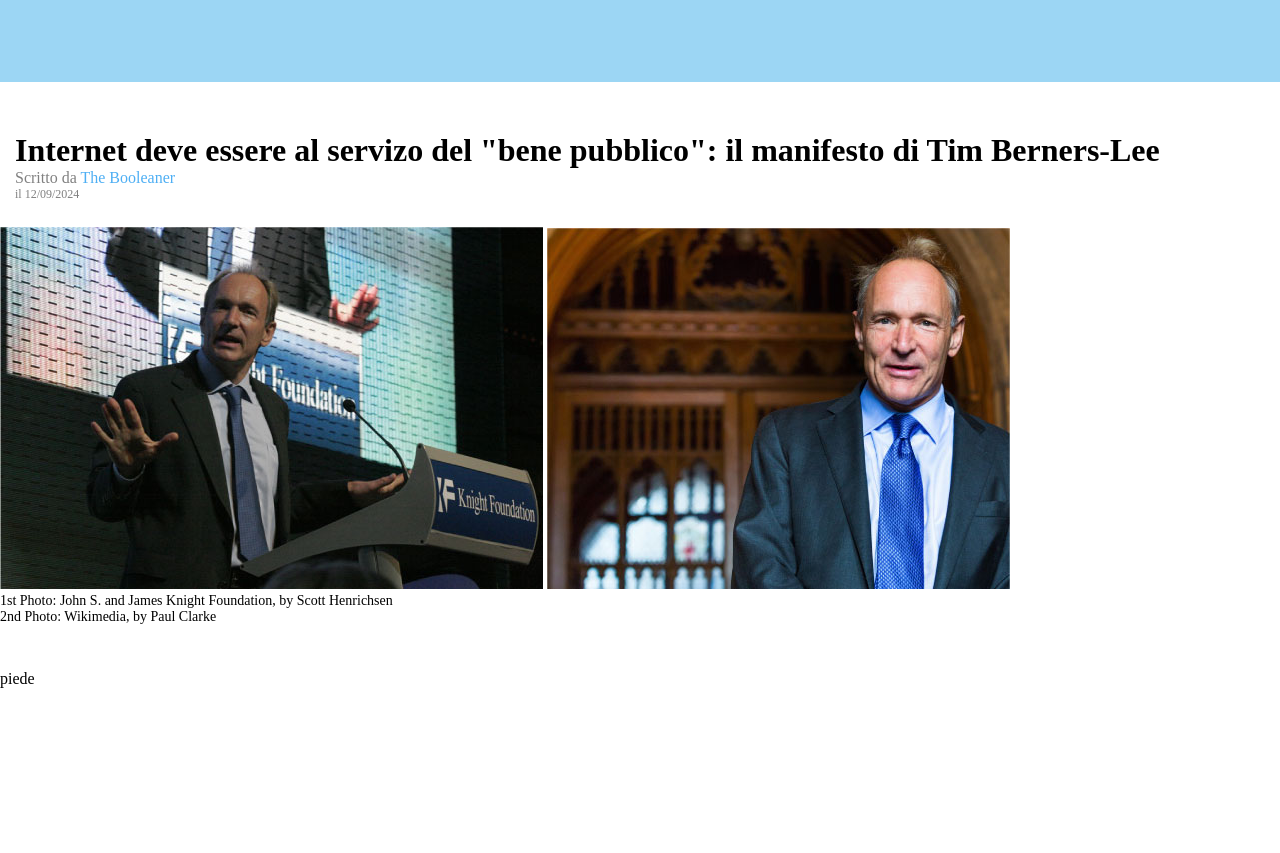
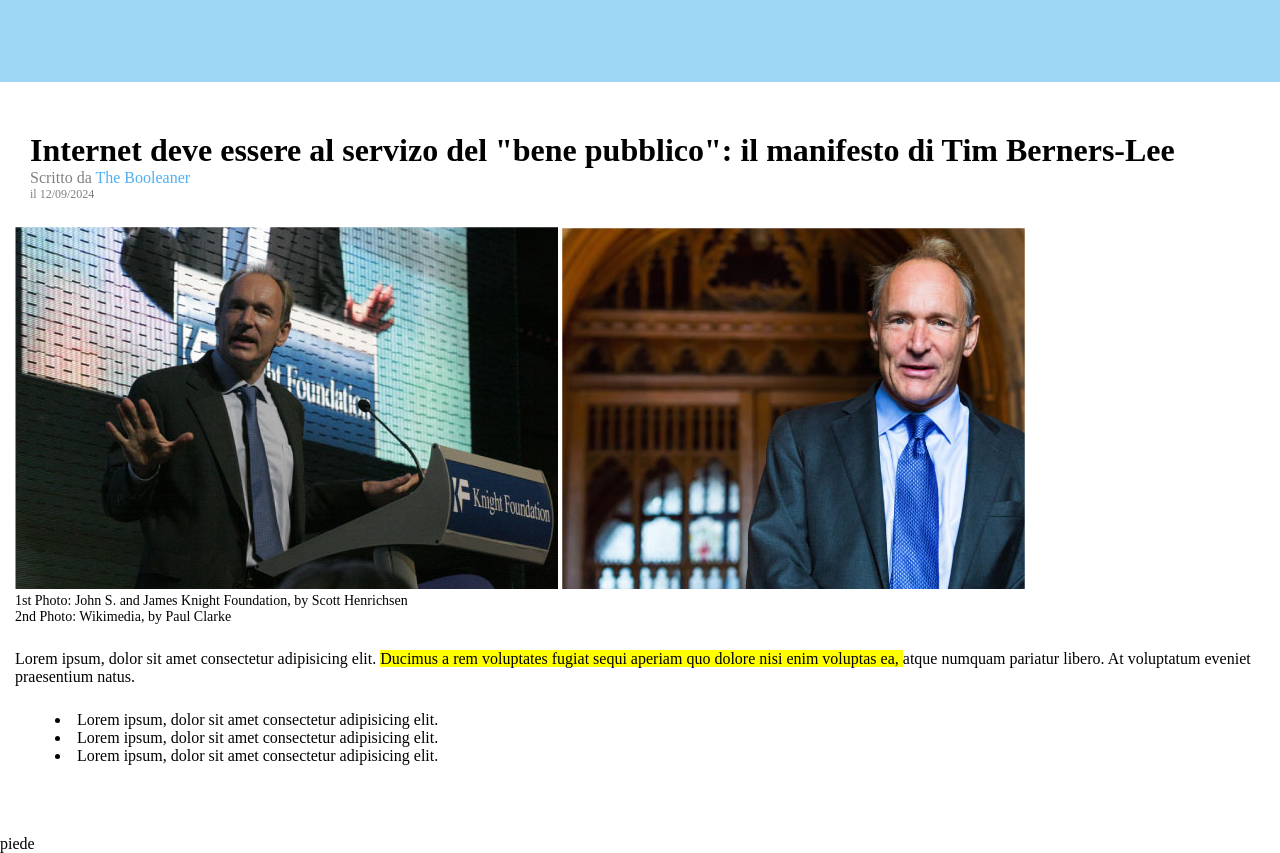
Before and after one commit to noemicottone/html-css-booleaner, a plain HTML site: page index.html in a window 1280 px wide. Shown: the part 118-971 px from the top of the page. Before the commit the page ends 806 px from the top, so only its background shows below. Drawn offline with Linux system fonts and the light colour scheme.

Commit message:
feat: add list

```diff
--- a/css/style.css
+++ b/css/style.css
@@ -2,6 +2,14 @@
     margin: 0;
 }
 
+.mb-25 {
+    margin-bottom: 25px;
+}
+
+.highlight {
+    background-color: yellow;
+    font-weight: normal;
+}
 
 body {
     margin: 0;
@@ -10,6 +18,7 @@ body {
 .container {
     padding: 0 15px;
 }
+
 
 
 header {
@@ -28,10 +37,7 @@ header img.logo {
 main {
     padding-top: 50px;
     padding-bottom: 45px;
-}
-
-hgroup {
-    margin-bottom: 25px;
+    padding-left: 15px;
 }
 
 .author-date {
@@ -49,3 +55,7 @@ hgroup {
 .article-image figcaption {
     font-size: 14px;
 }
+
+#list .article-list {
+    list-style-position: inside;
+}
--- a/index.html
+++ b/index.html
@@ -18,7 +18,7 @@
     <main>
         <!--Sezione autore-->
         <div class="container">
-            <hgroup>
+            <hgroup class="mb-25">
                 <h1>Internet deve essere al servizo del "bene pubblico": il manifesto di
                     Tim Berners-Lee
                 </h1>
@@ -31,6 +31,7 @@
             </hgroup>
         </div>
         <!--Sezione immagini e descrizione-->
+        <section id="image" class="mb-25">
             <figure class="article-image">
                 <img src="img 3/tim-1.jpg" alt="Tim Berners-Lee 1">
                 <img src="img 3/tim-2.jpg" alt="Tim Berners-Lee 2">
@@ -39,6 +40,27 @@
                     <p>2nd Photo: Wikimedia, by Paul Clarke </p>
                 </figcaption>
             </figure>
+        </section>
+
+        <!--contenuto dell'articolo-->
+        <section id="article-content" class="mb-25">
+            <p> Lorem ipsum, dolor sit amet consectetur adipisicing elit.
+                <strong class="highlight">Ducimus a rem voluptates fugiat sequi aperiam
+                    quo dolore nisi enim voluptas ea, </strong> atque numquam pariatur libero. At voluptatum eveniet
+                praesentium
+                natus.
+            </p>
+        </section>
+
+        <!--Sezione lista-->
+
+        <section id="list" class="mb-25">
+            <ul class="article-list">
+                <li>Lorem ipsum, dolor sit amet consectetur adipisicing elit.</li>
+                <li>Lorem ipsum, dolor sit amet consectetur adipisicing elit.</li>
+                <li>Lorem ipsum, dolor sit amet consectetur adipisicing elit.</li>
+            </ul>
+        </section>
     </main>
     <!--piede della pagina-->
     <footer>piede</footer>
```
Lines whose indentation alone changed are shown as unchanged.
